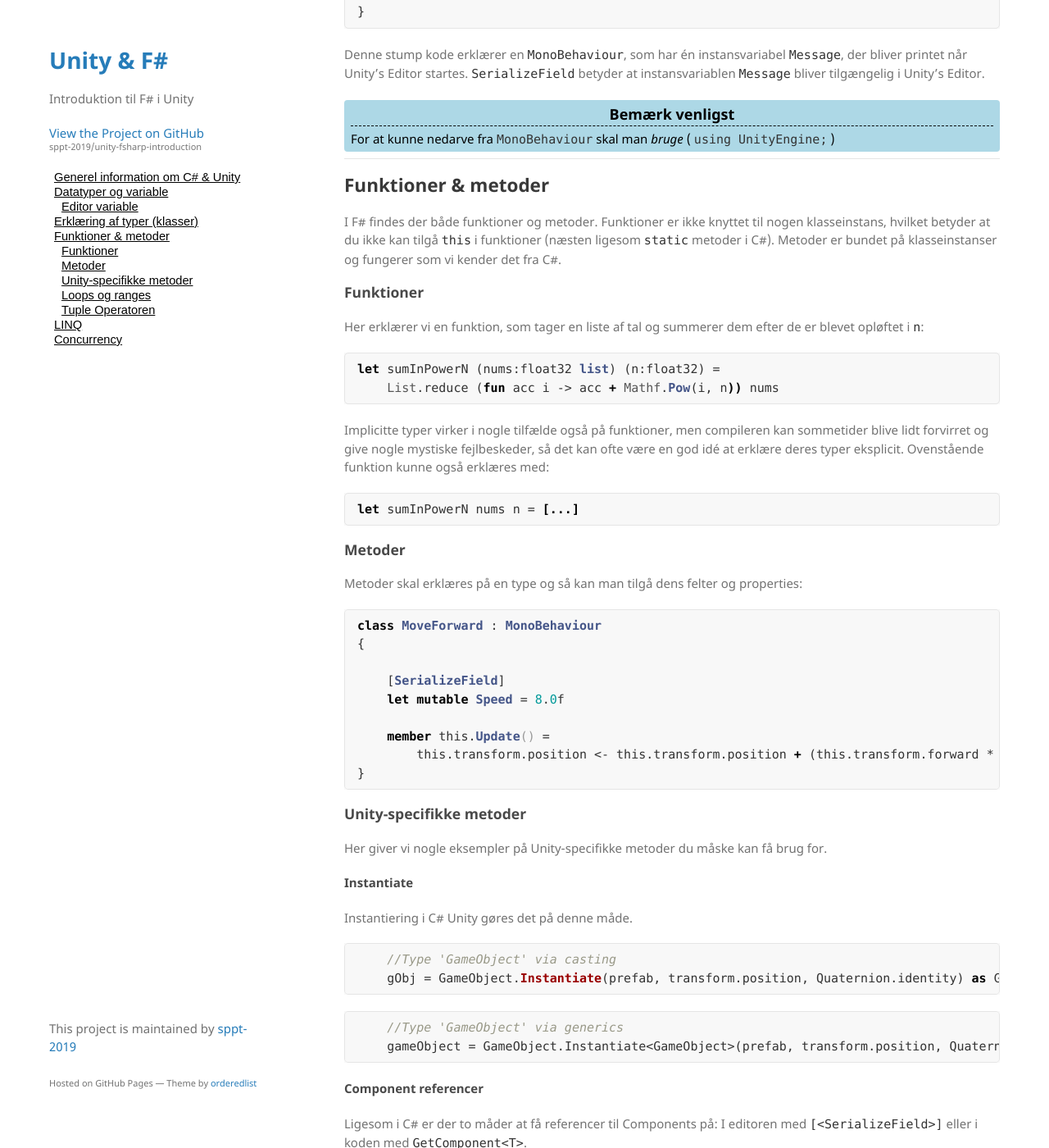
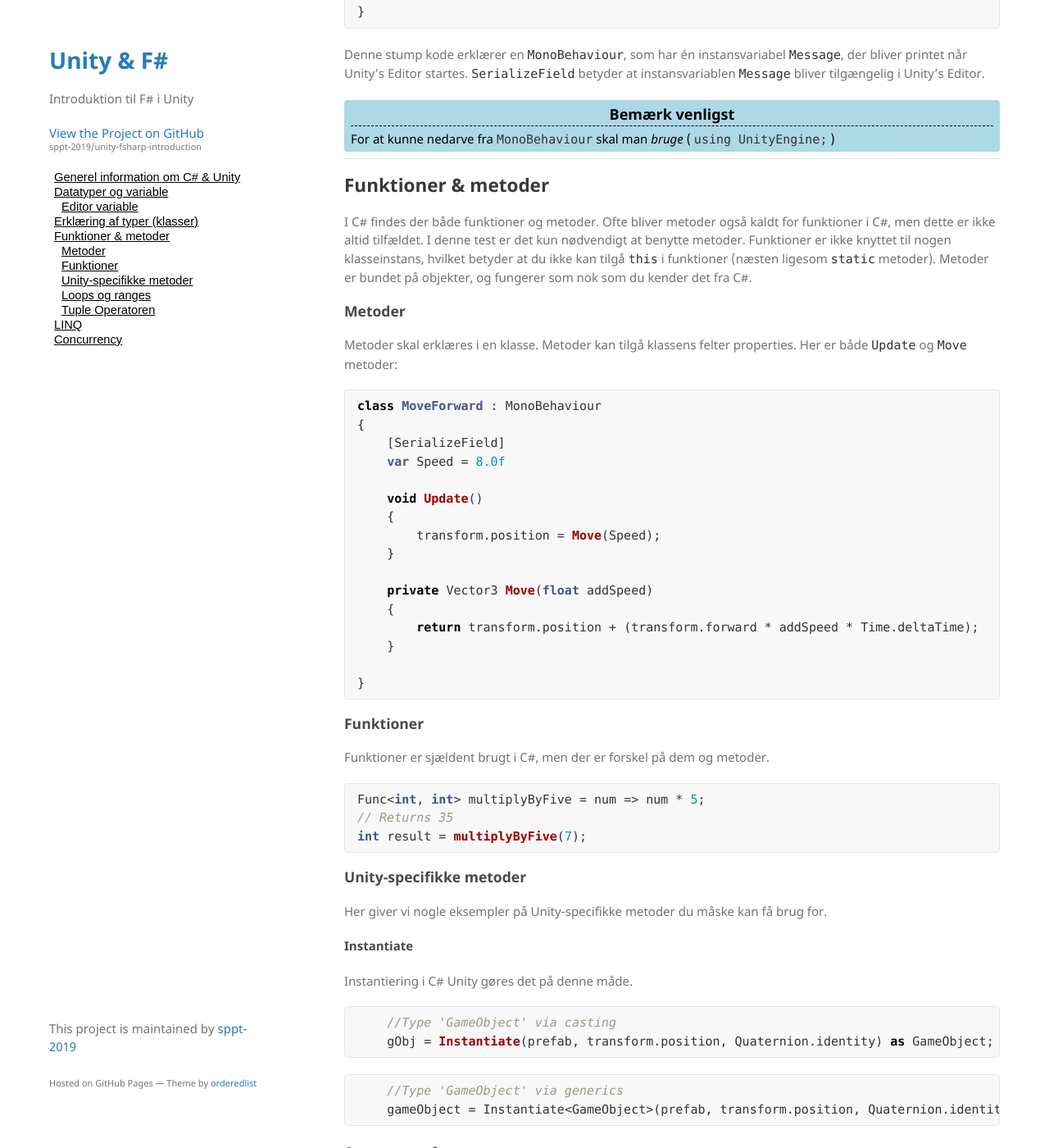
Before and after one commit to sppt-2019/unity-fsharp-introduction, a Jekyll site: the page built from csharp.md, in a window 1280 px wide and 1400 px high, scrolled down 1242 px. Shown: the whole window at 82% size. Built offline with Jekyll 4.4.1, drawn with Linux system fonts in a browser that asks for light colours; our own code applies the rules of GitHub Pages for plain Markdown files; some of the changed text lies outside the part shown.

Commit message:
Add methods, functions and fix lööps

````diff
--- a/csharp.md
+++ b/csharp.md
@@ -52,33 +52,41 @@ Denne stump kode erklærer en `MonoBehaviour`, som har én instansvariabel `Mess
 
 ___
 ## Funktioner & metoder
-I F# findes der både funktioner og metoder. Funktioner er ikke knyttet til nogen klasseinstans, hvilket betyder at du ikke kan tilgå `this` i funktioner (næsten ligesom `static` metoder i C#). Metoder er bundet på klasseinstanser og fungerer som vi kender det fra C#.
+I C# findes der både funktioner og metoder. Ofte bliver metoder også kaldt for funktioner i C#, men dette er ikke altid tilfældet. I denne test er det kun nødvendigt at benytte metoder.
+Funktioner er ikke knyttet til nogen klasseinstans, hvilket betyder at du ikke kan tilgå `this` i funktioner (næsten ligesom `static` metoder). Metoder er bundet på objekter, og fungerer som nok som du kender det fra C#.
+
+### Metoder
+Metoder skal erklæres i en klasse. Metoder kan tilgå klassens felter properties. Her er både `Update` og `Move` metoder:
+
+```csharp
+class MoveForward : MonoBehaviour
+{
+    [SerializeField]
+    var Speed = 8.0f
+
+    void Update()
+    {
+        transform.position = Move(Speed);
+    }
+
+    private Vector3 Move(float addSpeed)
+    {
+        return transform.position + (transform.forward * addSpeed * Time.deltaTime);
+    }
+
+}
+```
 
 ### Funktioner
-Her erklærer vi en funktion, som tager en liste af tal og summerer dem efter de er blevet opløftet i `n`:
-```fsharp
-let sumInPowerN (nums:float32 list) (n:float32) =
-    List.reduce (fun acc i -> acc + Mathf.Pow(i, n)) nums
-```
-Implicitte typer virker i nogle tilfælde også på funktioner, men compileren kan sommetider blive lidt forvirret og give nogle mystiske fejlbeskeder, så det kan ofte være en god idé at erklære deres typer eksplicit. Ovenstående funktion kunne også erklæres med:
-```fsharp
-let sumInPowerN nums n = [...]
+Funktioner er sjældent brugt i C#, men der er forskel på dem og metoder.
+<!-- Her erklærer vi en funktion, som tager en liste af tal og summerer dem efter de er blevet opløftet i `n`: -->
+```csharp
+Func<int, int> multiplyByFive = num => num * 5;
+// Returns 35
+int result = multiplyByFive(7);
 ```
 
-### Metoder
-Metoder skal erklæres på en type og så kan man tilgå dens felter og properties:
 
-```fsharp
-class MoveForward : MonoBehaviour
-{
-
-    [SerializeField]
-    let mutable Speed = 8.0f
-
-    member this.Update() =
-        this.transform.position <- this.transform.position + (this.transform.forward * Speed * Time.deltaTime)
-}
-```
 
 ### Unity-specifikke metoder
 Her giver vi nogle eksempler på Unity-specifikke metoder du måske kan få brug for.
@@ -87,29 +95,32 @@ Her giver vi nogle eksempler på Unity-specifikke metoder du måske kan få brug
 Instantiering i C# Unity gøres det på denne måde.
 ```csharp
     //Type 'GameObject' via casting
-    gObj = GameObject.Instantiate(prefab, transform.position, Quaternion.identity) as GameObject;
+    gObj = Instantiate(prefab, transform.position, Quaternion.identity) as GameObject;
 ```
 ```csharp
     //Type 'GameObject' via generics
-    gameObject = GameObject.Instantiate<GameObject>(prefab, transform.position, Quaternion.identity);
+    gameObject = Instantiate<GameObject>(prefab, transform.position, Quaternion.identity);
 ```
 
 #### Component referencer
-Ligesom i C# er der to måder at få referencer til Components på: I editoren med `[<SerializeField>]` eller i koden med `GetComponent<T>`.
+Der er to måder at få referencer til Components på: I editoren med `public/[SerializeField]` eller i koden med `GetComponent<T>`.
 
 ```csharp
     //Sættes i editoren
-    [SerializeField]
     public Rigidbody2D MyRigidbody;
+
+    //Sættes også i editoren
+     [SerializeField]
+    private BoxCollider2D colliderFromEditor;
 ```
 
 ```csharp
     //Sættes med kode
-    public Rigidbody2D MyRigidbody;
+    private Rigidbody2D MyRigidbody;
 
     public void Start()
     {
-        MyRigidbody = GetComponent<Rigidbody2D>()
+        MyRigidbody = GetComponent<Rigidbody2D>();
     }
 ```
 <!--
````
Also changed, not shown: other parts of csharp.md (+1 -1 lines).
